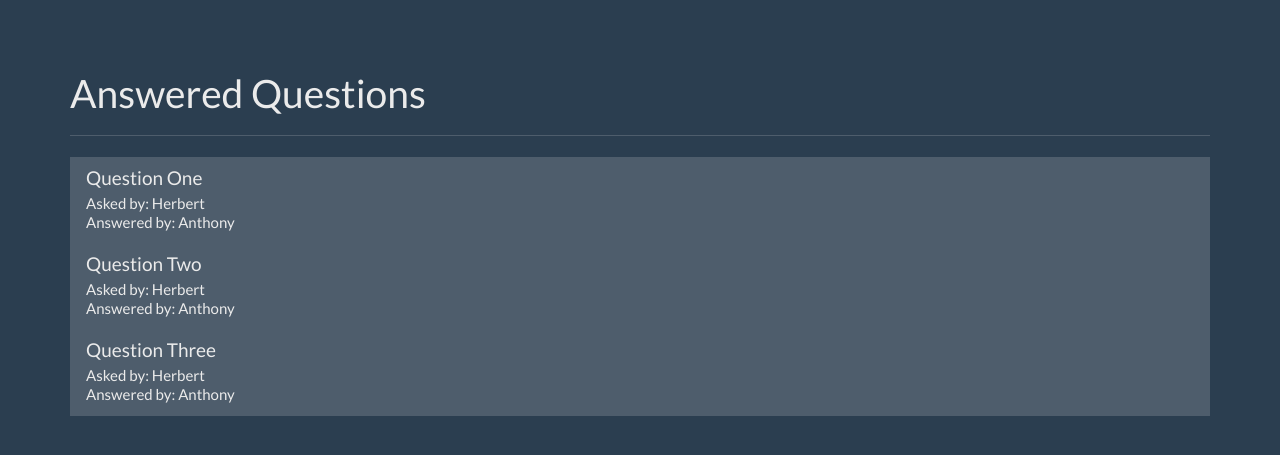
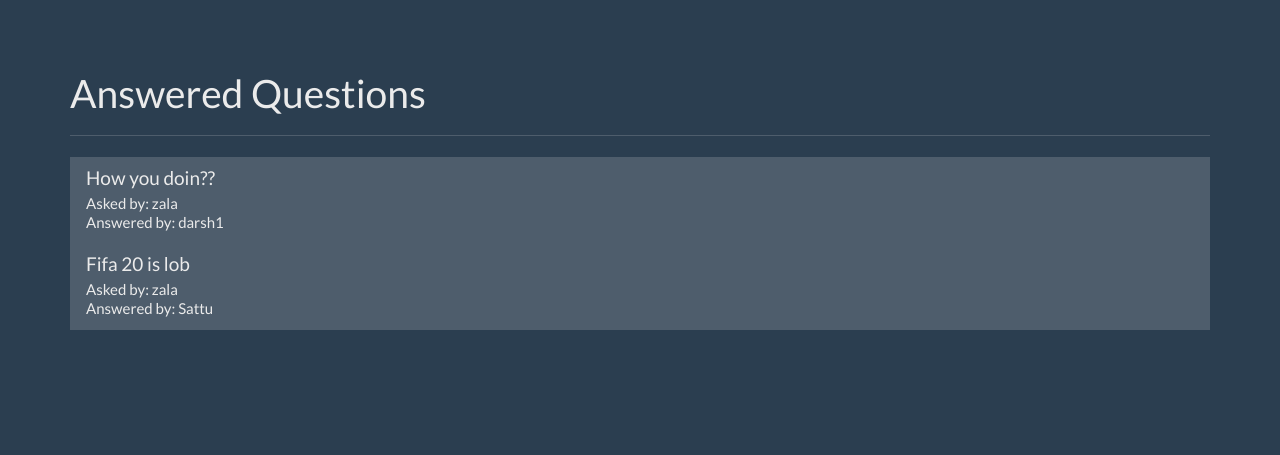
Before and after one commit to Satyadev-Patel/Q-A-app, a Flask app: page / in a window 1280 px wide. Shown: the part 40-495 px from the top of the page. Run offline with Flask 2, Linux system fonts and the light colour scheme; data comes from the database, SQL or seed files in the repository; both versions use the stored data as it was after the commit; some libraries are stand-ins or nearby versions.

Commit message:
home page done

```diff
--- a/app.py
+++ b/app.py
@@ -26,8 +26,13 @@ def get_current_user():
 @app.route('/')
 def index():
     user = get_current_user()
+    db = get_db()
+    cur = db.execute('select questions.id as question_id,questions.question_text,askers.name as asker_name,experts.name as expert_name from questions \
+        join users as askers on askers.id = questions.asked_by \
+            join users as experts on experts.id = questions.expert_id where questions.answer_text is not null')
 
-    return render_template('home.html',user = user)
+    questions = cur.fetchall()
+    return render_template('home.html',user = user,questions = questions)
 
 
 @app.route('/register',methods = ['GET','POST'])
@@ -66,10 +71,16 @@ def login():
     return render_template('login.html',user = user)
 
 
-@app.route('/question')
-def question():
+@app.route('/question/<id>')
+def question(id):
     user = get_current_user()
-    return render_template('question.html',user = user)
+    db = get_db()
+    cur = db.execute('select questions.question_text,questions.answer_text,askers.name as asker_name,experts.name as expert_name from questions \
+        join users as askers on askers.id = questions.asked_by \
+            join users as experts on experts.id = questions.expert_id where questions.id = ?',[id])
+
+    result = cur.fetchone()
+    return render_template('question.html',user = user,answer = result)
 
 
 @app.route('/answer/<ques_id>',methods = ['GET','POST'])
--- a/templates/home.html
+++ b/templates/home.html
@@ -54,21 +54,14 @@
       <div class="row">
         <div class="col-lg-12">
           <div class="list-group">
-            <a href="#" class="list-group-item">
-              <h4 class="list-group-item-heading">Question One</h4>
-              <p class="list-group-item-text">Asked by: Herbert</p>
-              <p class="list-group-item-text">Answered by: Anthony</p>
+
+            {% for i in questions %}
+            <a href="{{url_for('question',id = i['question_id'])}}" class="list-group-item">
+              <h4 class="list-group-item-heading">{{i['question_text']}}</h4>
+              <p class="list-group-item-text">Asked by: {{i['asker_name']}}</p>
+              <p class="list-group-item-text">Answered by: {{i['expert_name']}}</p>
             </a>
-            <a href="#" class="list-group-item">
-              <h4 class="list-group-item-heading">Question Two</h4>
-              <p class="list-group-item-text">Asked by: Herbert</p>
-              <p class="list-group-item-text">Answered by: Anthony</p>
-            </a>
-            <a href="#" class="list-group-item">
-              <h4 class="list-group-item-heading">Question Three</h4>
-              <p class="list-group-item-text">Asked by: Herbert</p>
-              <p class="list-group-item-text">Answered by: Anthony</p>
-            </a>
+            {% endfor %}
           </div>
         </div><!-- /.col-lg-12 -->
       </div>
```
Also changed, not shown: templates/question.html (+4 -4 lines), questions.db.
